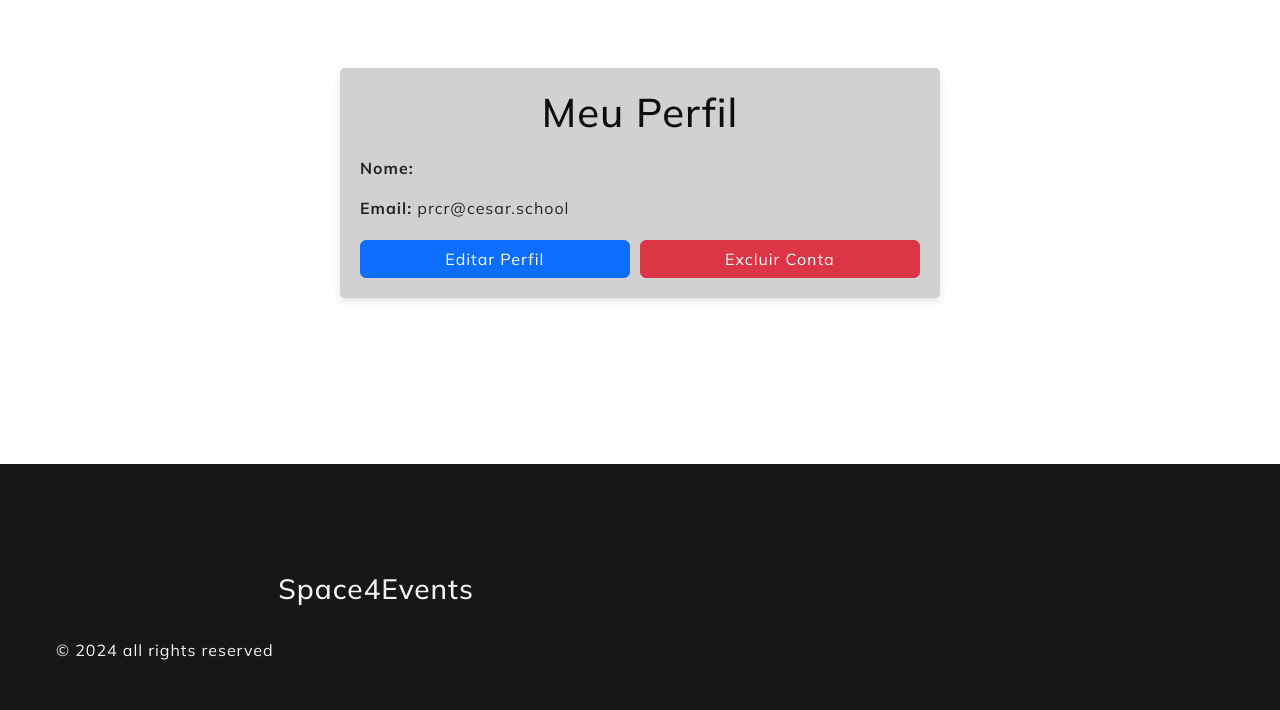
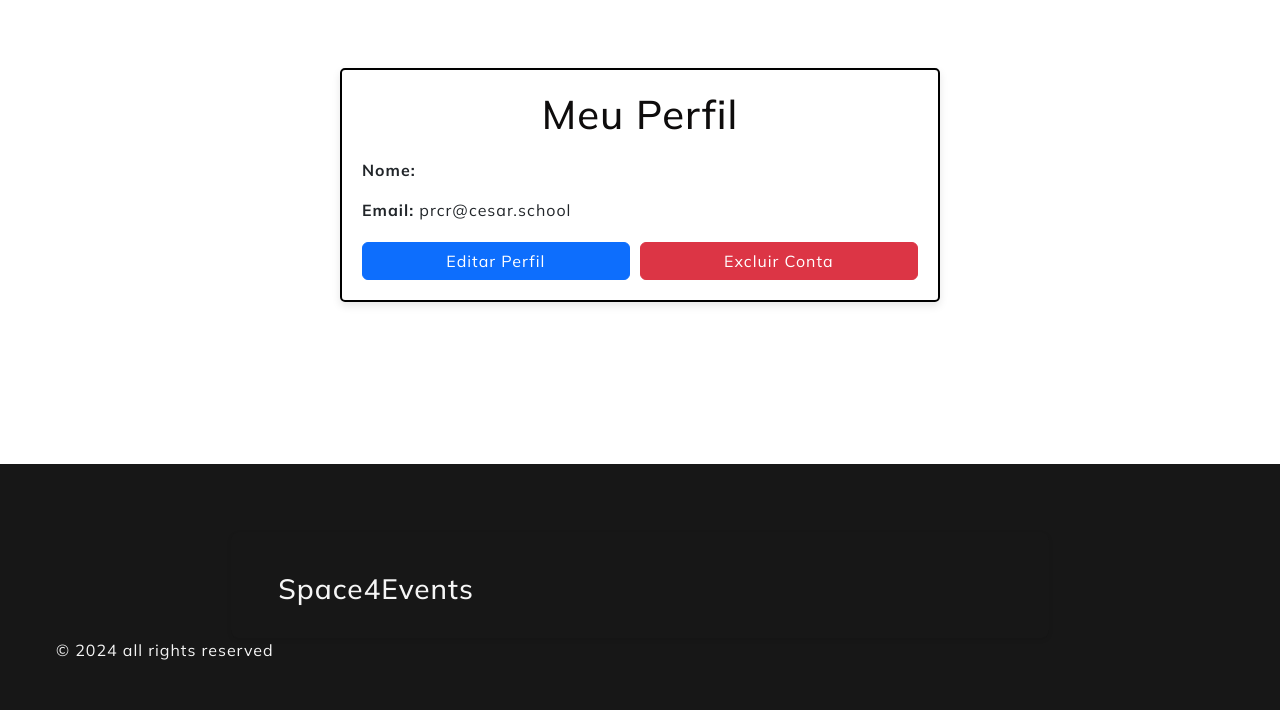
Before and after one commit to majupeixoto/Space4Events, a Django app: page /meu_perfil/ in a window 1280 px wide. Shown: the part 90-800 px from the top of the page. Run offline with Django 5.2, Linux system fonts and the light colour scheme; a user stored in the database is signed in; parts of the project's set-up code (start-up, migrations or seed data) failed here and were passed over.

Commit message:
editar conta

```diff
--- a/Projeto/apps/templates/apps/meu_perfil.html
+++ b/Projeto/apps/templates/apps/meu_perfil.html
@@ -1,7 +1,7 @@
 {% extends 'global/base.html' %}
 
 {% block content %}
-<div class="container mt-5" style="background-color: #d1d1d1; padding: 20px; border-radius: 5px; box-shadow: 0 4px 8px rgba(0, 0, 0, 0.1); max-width: 600px; margin: 0 auto;">
+<div class="container mt-5" style="border: 2px solid #000000; padding: 20px; border-radius: 5px; box-shadow: 0 4px 8px rgba(0, 0, 0, 0.1); max-width: 600px; margin: 0 auto; background-color: transparent;">
     <h1>Meu Perfil</h1>
     <p><strong>Nome:</strong> {{ user.first_name }} {{ user.last_name }}</p>
     <p><strong>Email:</strong> {{ user.email }}</p>
```
